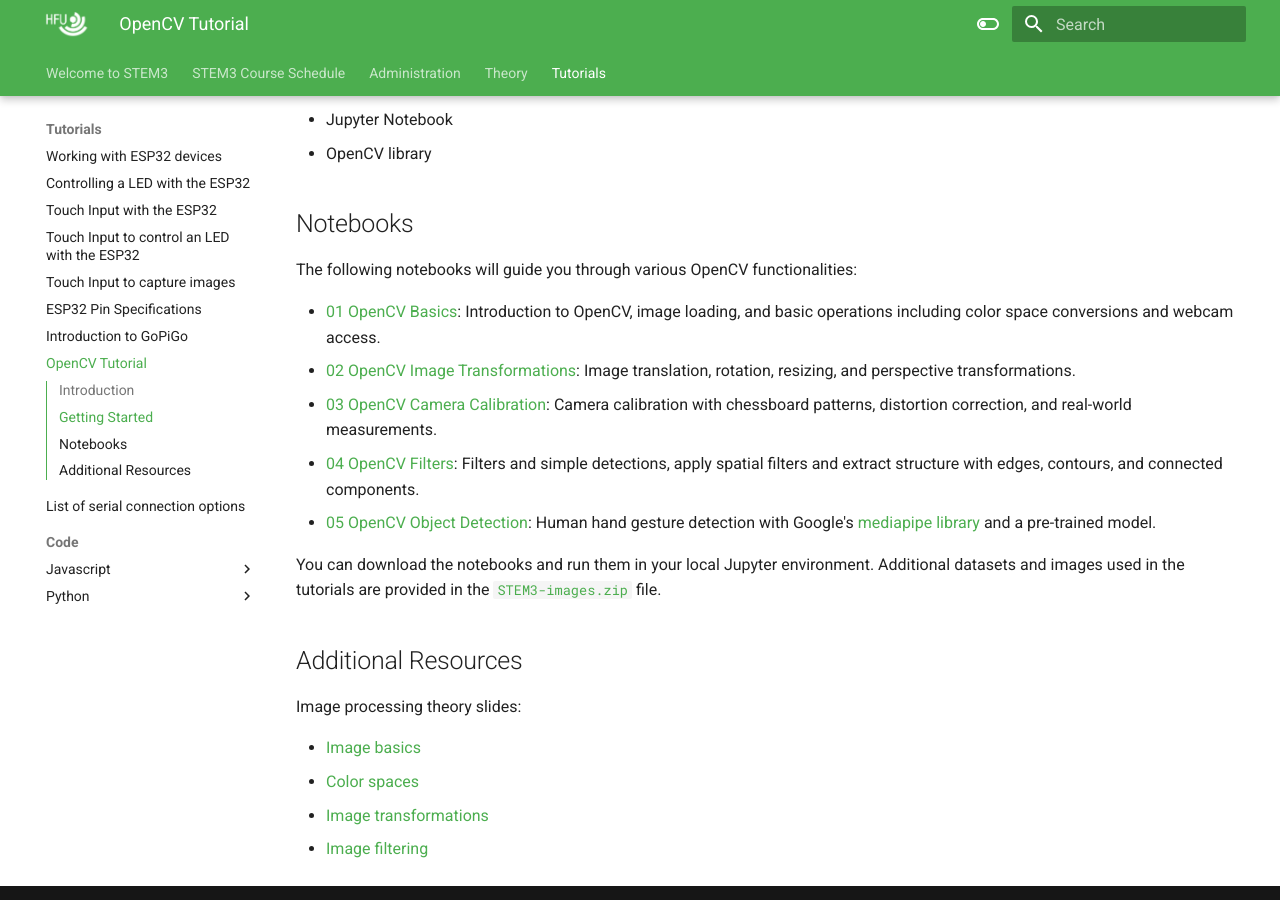
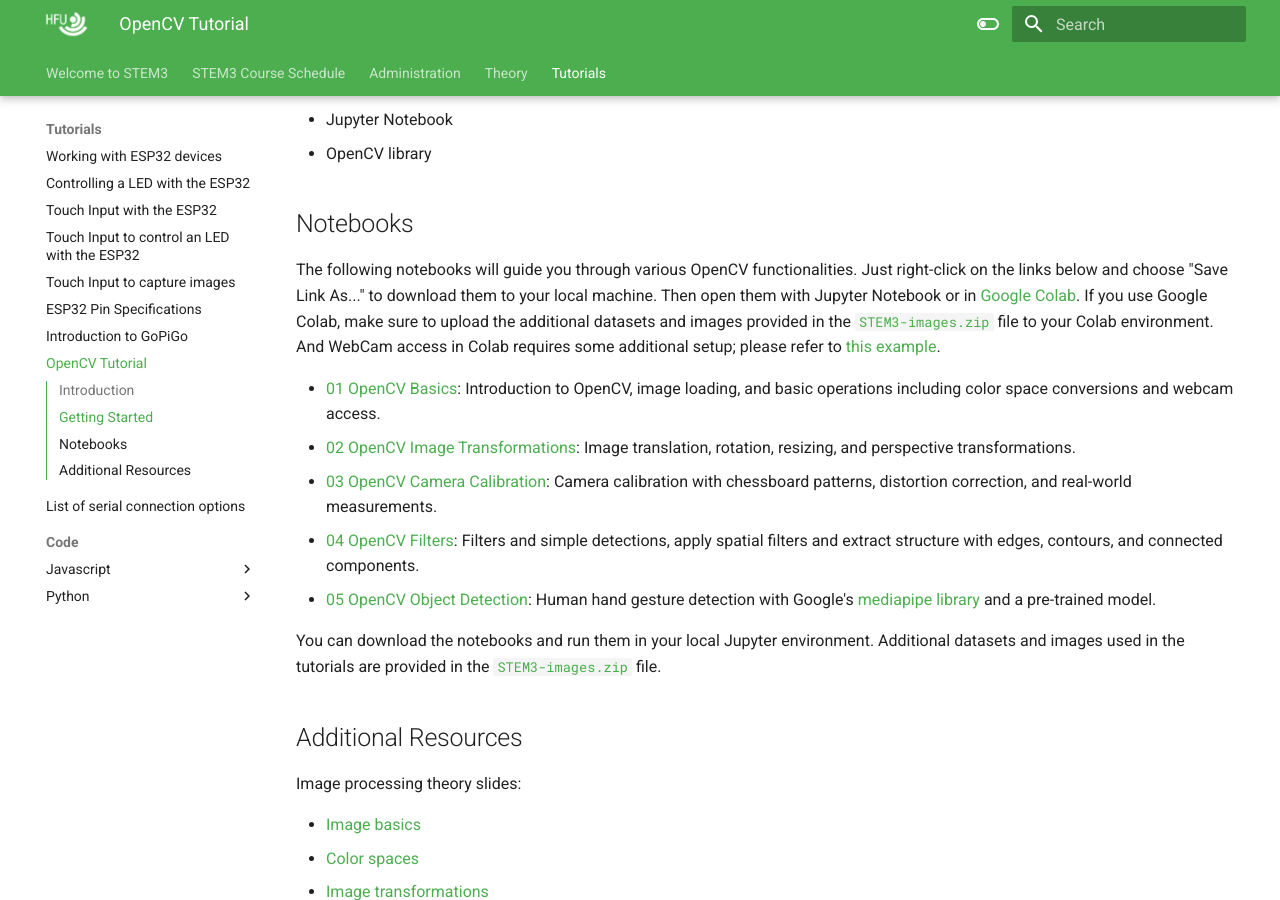
Before and after one commit to HFU-GMB-STEM/STEM3-course, an MkDocs documentation site: the page built from docs/tutorials/OpenCV.md, in a window 1280 px wide and 900 px high, scrolled down 480 px. Built offline with MkDocs 1.6.1 and Material for MkDocs 9.7.7, drawn with Linux system fonts in a browser that asks for light colours.

Commit message:
updated opencv explanations

```diff
--- a/docs/tutorials/OpenCV.md
+++ b/docs/tutorials/OpenCV.md
@@ -14,7 +14,7 @@ The tutorials are provided as Jupyter Notebooks. To get started, ensure you have
 
 ## Notebooks
 
-The following notebooks will guide you through various OpenCV functionalities:
+The following notebooks will guide you through various OpenCV functionalities. Just right-click on the links below and choose "Save Link As..." to download them to your local machine. Then open them with Jupyter Notebook or in [Google Colab](https://colab.research.google.com/). If you use Google Colab, make sure to upload the additional datasets and images provided in the [`STEM3-images.zip`](notebooks/STEM3-images.zip) file to your Colab environment. And WebCam access in Colab requires some additional setup; please refer to [this example](https://colab.research.google.com/drive/1QnC7lV7oVFk5OZCm75fqbLAfD9qBy9bw).
 
 - [01 OpenCV Basics](./notebooks/OpenCV-01-basics.ipynb): Introduction to OpenCV, image loading, and basic operations including color space conversions and webcam access.
 - [02 OpenCV Image Transformations](./notebooks/OpenCV-02-image_transformations.ipynb): Image translation, rotation, resizing, and perspective transformations.
```
